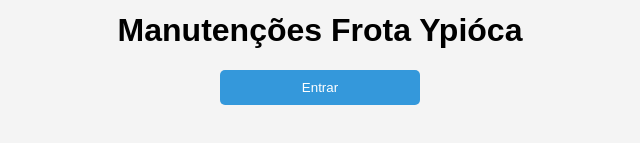
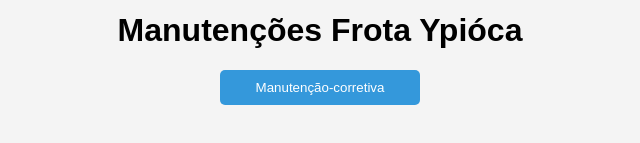
Before and after one commit to gabrielrocha1208/manutencoes-frota, a plain HTML site: page index.html in a window 1280 px wide. Shown: the part 347-490 px from the top of the page, without its empty margins (320-960 px from the left). Drawn offline with Linux system fonts and the light colour scheme.

Commit message:
Update index.html

```diff
--- a/index.html
+++ b/index.html
@@ -10,7 +10,7 @@
     <!-- Tela Inicial -->
     <div id="tela-inicial">
         <h1>Manutenções Frota Ypióca</h1>
-        <button onclick="entrar()">Entrar</button>
+        <button onclick="entrar()">Manutenção-corretiva</button>
     </div>
 
     <!-- Tela de Opções -->
```
